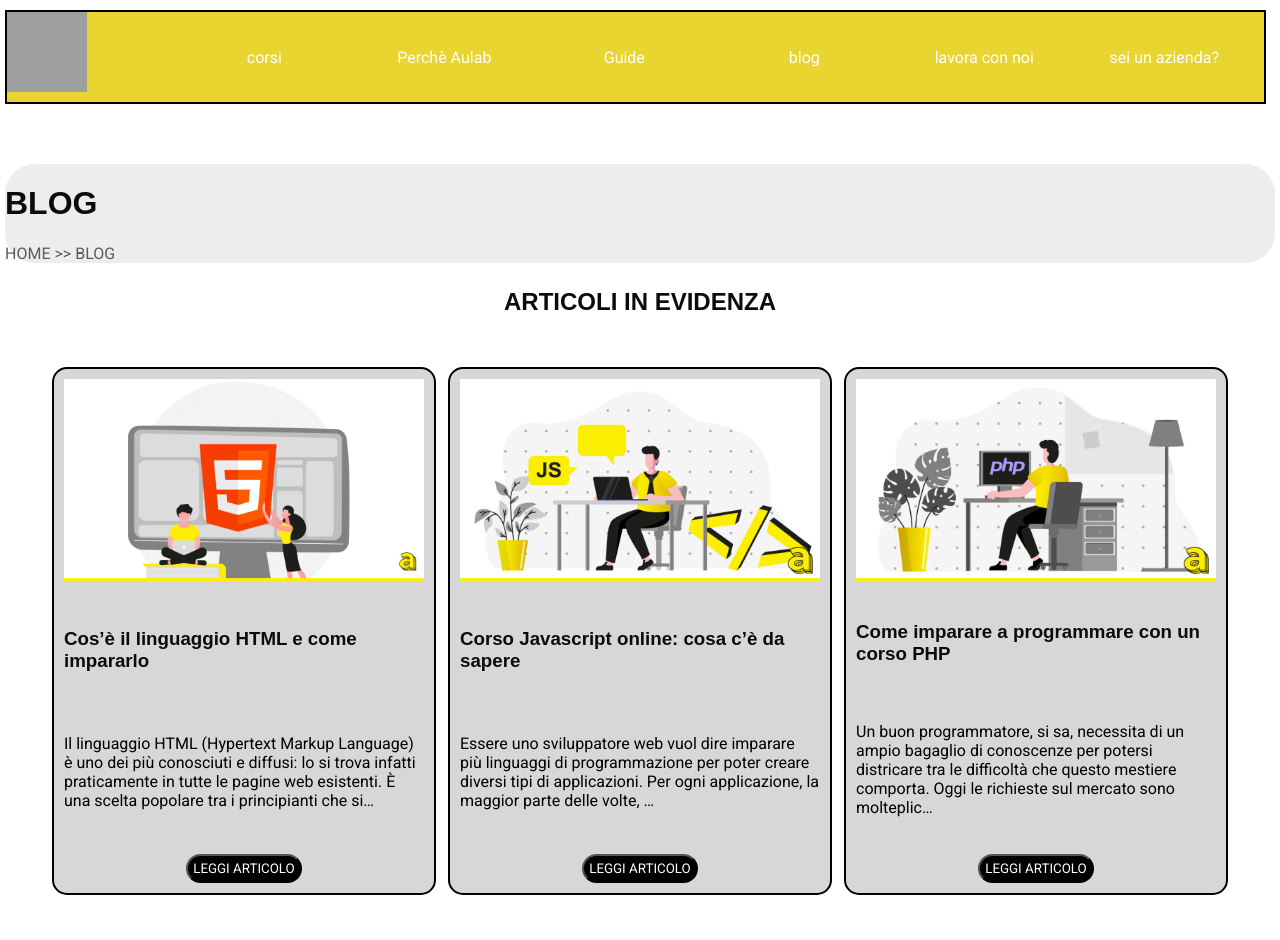
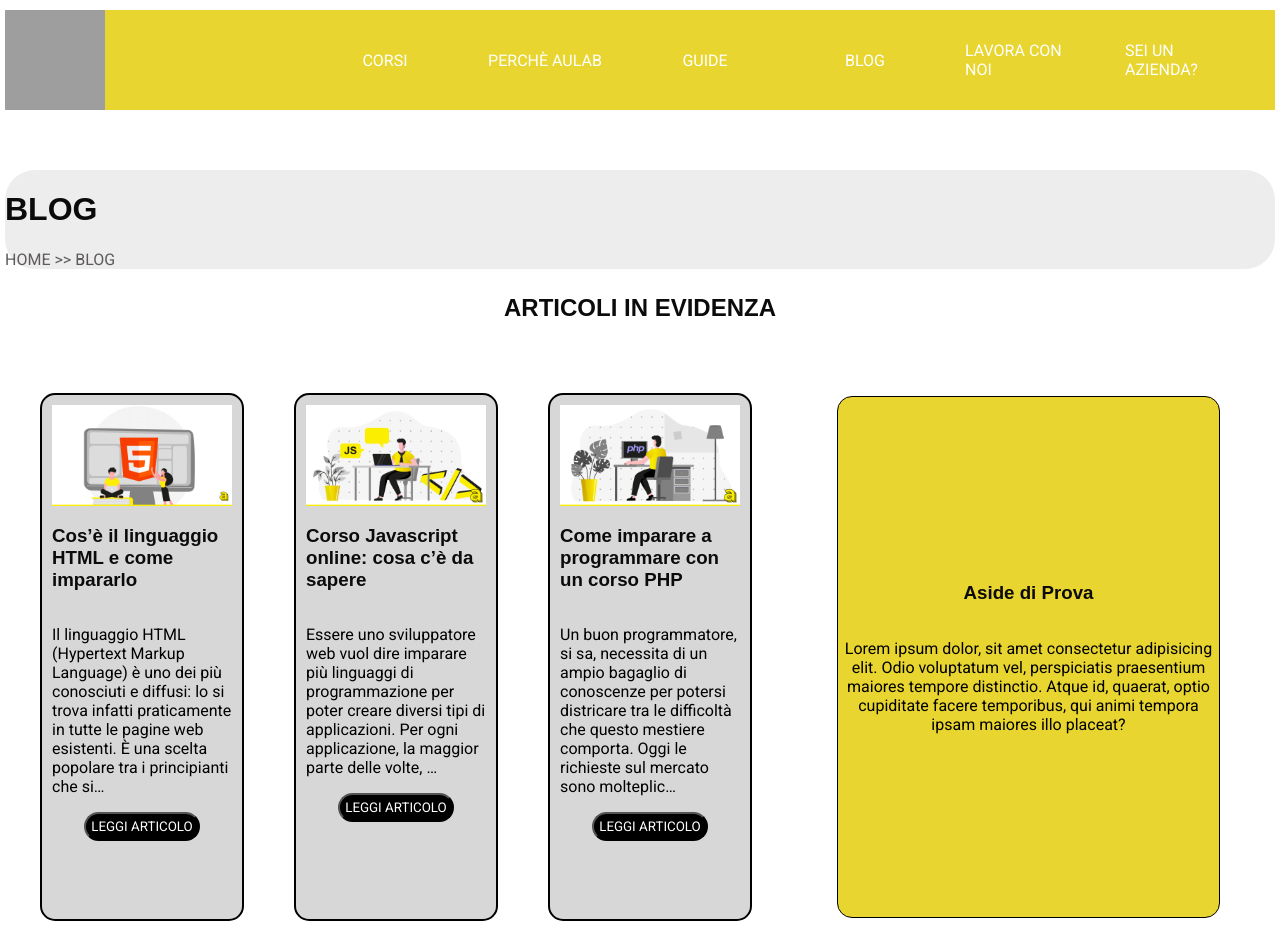
Before and after one commit to Daniele-Picone/ESERCIZIO-CSS-2, a plain HTML site: page index.html in a window 1280 px wide. Drawn offline with Linux system fonts and the light colour scheme; grey boxes are pictures that could not be loaded; a web font is replaced by a local one.

Commit message:
Corretto le maiuscole ai tag- aggiunto asaide

```diff
--- a/index.html
+++ b/index.html
@@ -21,22 +21,22 @@
         <img src="https://aulab.it/wp-content/uploads/2023/04/aulab-logo.svg" alt=" Logo Aulab" class="Logo">
       <ul class="nav-list">
         <li class="figlio">
-            <a href="https://aulab.it/blog">corsi</a>
+            <a  href="https://aulab.it/blog"  >corsi</a>
+        </li >
+        <li  class="figlio">
+             <a  href="https://aulab.it/blog"  >Perchè Aulab</a>
+            </li>
+        <li class="figlio">
+            <a  href="https://aulab.it/blog"  >Guide</a>
+         </li>
+            <li class="figlio">
+             <a  href="https://aulab.it/blog"  >blog</a>
+            </li>
+        <li  class="figlio">
+            <a  href="https://aulab.it/blog"  >lavora con noi</a>
         </li>
         <li class="figlio">
-             <a href="https://aulab.it/blog">Perchè Aulab</a>
-            </li>
-        <li class="figlio">
-            <a href="https://aulab.it/blog">Guide</a>
-         </li>
-        <li class="figlio">
-             <a href="https://aulab.it/blog">blog</a>
-            </li>
-        <li class="figlio">
-            <a href="https://aulab.it/blog">lavora con noi</a>
-        </li>
-        <li class="figlio">
-            <a href="https://aulab.it/blog">sei un azienda?</a>
+            <a  href="https://aulab.it/blog"  >sei un azienda?</a>
         </li>
       </ul>
 
@@ -48,13 +48,14 @@
         <h1>Blog</h1>
          <a href="https://aulab.it/blog" target="_blank"> Home >> Blog</a>
      </header >
-
+     <h2 id="evidenza">Articoli in evidenza </h2>
      <main>
 
-        <h2 id="evidenza">Articoli in evidenza </h2>
 
-     <section>
-        <Article class="flex-article">
+
+     <section >
+
+        <article class="flex-article">
             <img src="aulab 1.jpg" alt="foto1">
             <h3>Cos’è il linguaggio HTML e come impararlo</h3>
             <p>
@@ -62,8 +63,8 @@
             </p>
             <button><a href="https://aulab.it/blog" target="_blank">leggi articolo</a> </button>
 
-        </Article>
-        <Article  class="flex-article">
+        </article>
+        <article  class="flex-article">
             <img src="aulab 2.jpg" alt="foto2">
             <h3>Corso Javascript online: cosa c’è da sapere</h3>
             <p>
@@ -71,8 +72,8 @@
             </p>
             <button><a href="https://aulab.it/blog" target="_blank">leggi articolo</a> </button>
 
-        </Article>
-        <Article  class="flex-article">
+        </article>
+        <article  class="flex-article">
             <img src="aulab3.jpg" alt="foto3">
             <h3>Come imparare a programmare con un corso PHP</h3>
             <p>
@@ -80,20 +81,15 @@
             </p>
             <button><a href="https://aulab.it/blog" target="_blank">leggi articolo</a> </button>
 
-        </Article>
-
-
-
-
-
-
-
-
+        </article>
 
 
 
     </section>
-
+<aside >
+    <h3> Aside di Prova</h3>
+    <p> Lorem ipsum dolor, sit amet consectetur adipisicing elit. Odio voluptatum vel, perspiciatis praesentium maiores tempore distinctio. Atque id, quaerat, optio cupiditate facere temporibus, qui animi tempora ipsam maiores illo placeat?</p>
+</aside>
 
 
 
--- a/style.css
+++ b/style.css
@@ -13,57 +13,62 @@ color: rgb(12, 11, 11);
 body{
       margin: 10px 5px;
 }
-.nav{
+nav{
 
       background-color: rgba(229, 208, 19, 0.877);
-      color: white;
-
-      width: 99%;
-      display: flex;
-      justify-content: space-between;
-      /* position: fixed; */
-      border: 2px solid black;
+    display: flex;
+    justify-content: space-between;
+    align-items: center;
 
 
  }
 .Logo{
-      width: 80px;
-      height: 80px;
+      width: 100px;
+      height: 100px;
 
 
 }
 .nav-list{
 
-      display: flex;
-      justify-content: end;
-      margin: 0px;
-      height: 70px;
-      display: flex;
-  align-items: center;
-  padding: 10px;
+     color: white;
+     margin-right: 10px;
+     display: flex;
+     justify-content: space-between;
+     align-items: center;
 }
-nav a{
-      color: white;
+nav a {
       text-decoration: none;
+     list-style-type: none;
+     color: white;
+
 }
+
+
 .figlio{
       list-style: none;
-     margin: 0px 30px;
+     margin: 0px 20px;
       width: 120px;
      height: 30px;
      display: flex;
      justify-content: center;
      align-items: center;
+     text-transform: uppercase;
+
 
   }
 
 .figlio:hover{
-      border-bottom: 3px solid rgb(10, 10, 10);
+      transform: scale(1.2);
+      border: 3px solid rgb(10, 10, 10);
       border-top: 3px solid red;
       border-left: 3px dashed green;
       border-right: 3px dashed green;
 }
 
+main{
+      display: flex;
+      align-items: center;
+}
 
 .intestazione{
       background-color: #EEEDED;
@@ -104,8 +109,9 @@ color: black;
 section{
 
       height: 70vh;
+      width: 60%;
      display: flex;
-     justify-content: space-evenly;
+
      align-items: center;
      margin: 35px;
 }
@@ -116,18 +122,33 @@ article{
       width: 30%;
       padding: 10px;
       height: 90%;
-      position: relative;
+
 }
 .flex-article{
       display: flex;
       flex-direction: column;
       align-items: center;
-      justify-content: space-between;
+
+      margin-right: 50px;
 }
 article a {
       list-style: none;
       color: white;
+
 }
 article a:hover{
       color: black;
 }
+
+aside{
+  background-color: rgba(229, 208, 19, 0.877);
+  display: flex;
+  flex-direction: column;
+  justify-content: center;
+  width: 30%;
+  height: 65vh;
+  border: 1px solid black;
+  border-radius: 15px;
+  text-align: center;
+
+}
```
